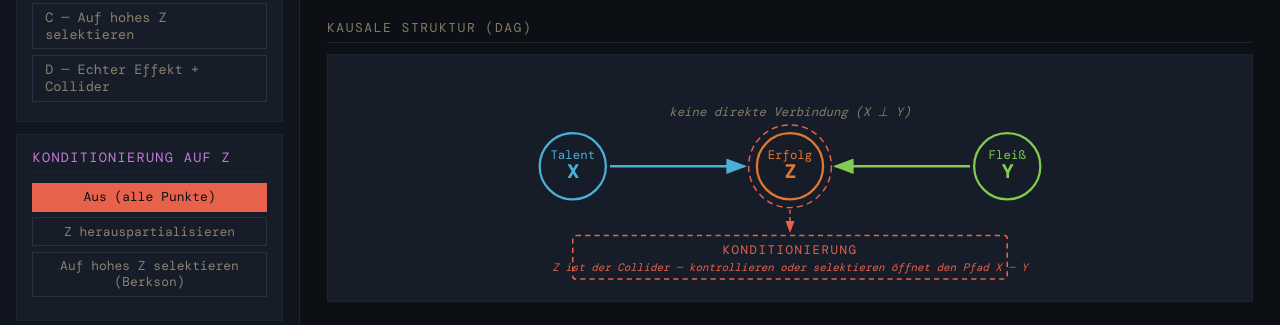
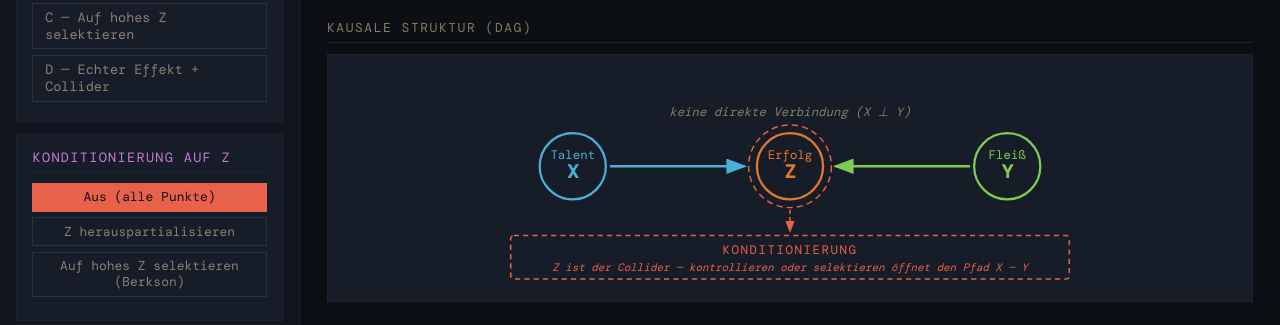
Before and after one commit to raduesing/MethodsLab, a plain HTML site: page Collider_Bias.html in a window 1280 px wide. Shown: the part 273-598 px from the top of the page. Drawn offline with nearby package versions, Linux system fonts and the light colour scheme; a web font is replaced by a local one.

Commit message:
Collider_Bias: DAG-Rahmen verbreitert, damit der Erklärsatz nicht mehr aus dem Rahmen ragt (DE+EN)
Co-Authored-By: Claude Sonnet 5.5 <noreply@anthropic.com>

```diff
--- a/Collider_Bias.html
+++ b/Collider_Bias.html
@@ -288,7 +288,7 @@ input[type=range]::-webkit-slider-thumb:hover{background:var(--accent)}
       <circle cx="500" cy="95" r="32" fill="var(--panel)" stroke="var(--a3)" stroke-width="2.2"/>
       <text x="500" y="88" text-anchor="middle" fill="var(--a3)" font-size="12" font-family="DM Mono,monospace">Fleiß</text>
       <text x="500" y="106" text-anchor="middle" fill="var(--a3)" font-size="18" font-family="DM Mono,monospace" font-weight="600">Y</text>
-      <rect x="80" y="162" width="420" height="42" rx="3" fill="none" stroke="var(--a1)" stroke-width="1.5" stroke-dasharray="5,4"/>
+      <rect x="20" y="162" width="540" height="42" rx="3" fill="none" stroke="var(--a1)" stroke-width="1.5" stroke-dasharray="5,4"/>
       <text x="290" y="180" text-anchor="middle" fill="var(--a1)" font-size="12" font-family="DM Mono,monospace" letter-spacing="1.5">KONDITIONIERUNG</text>
       <text x="290" y="196" text-anchor="middle" fill="var(--a1)" font-size="10.5" font-family="DM Mono,monospace" font-style="italic">Z ist der Collider — kontrollieren oder selektieren öffnet den Pfad X — Y</text>
     </svg>
```
Also changed, not shown: en/Collider_Bias.html (+1 -1 lines).
